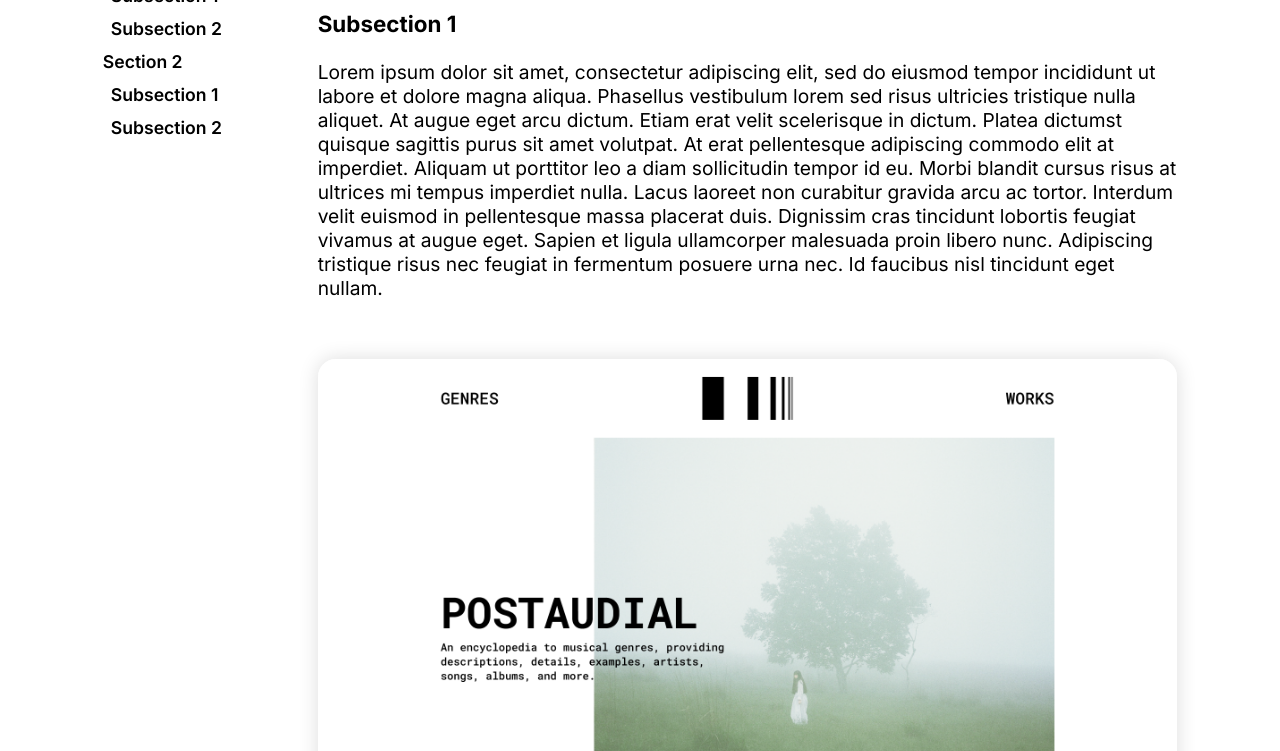
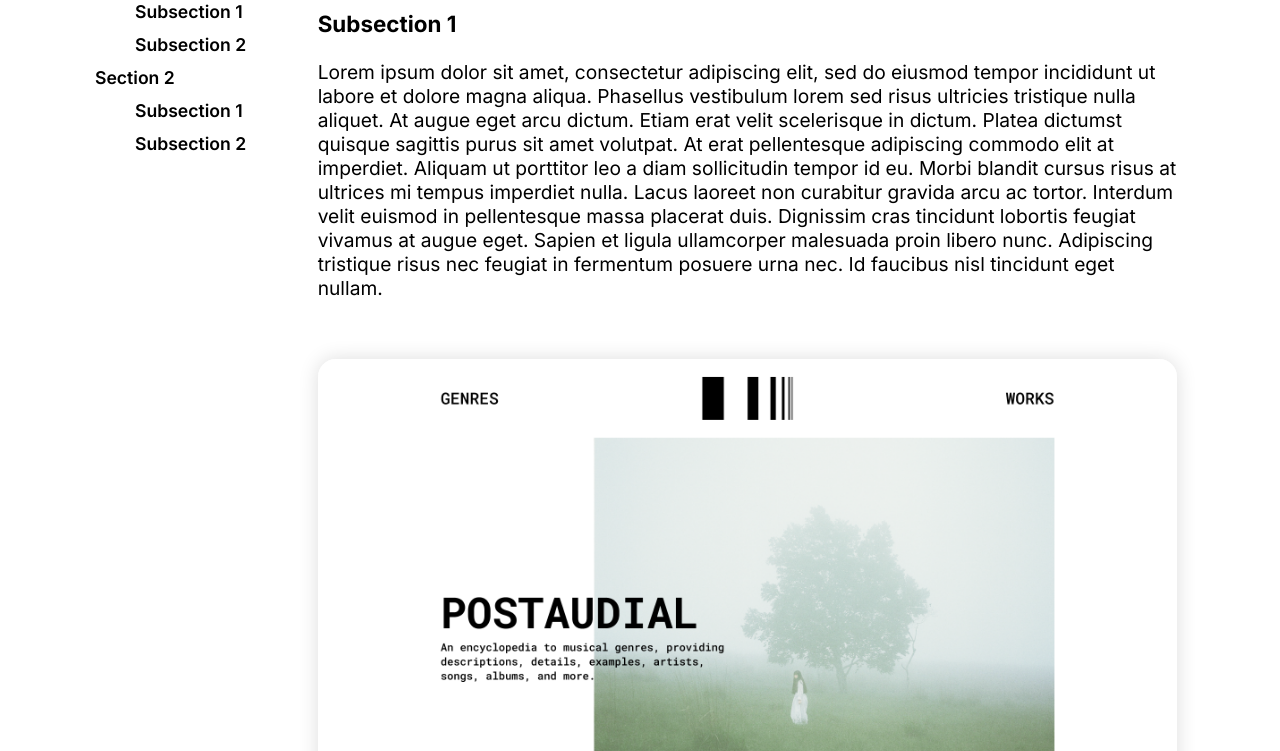
Before and after one commit to nguyentylern/Honeypot, a plain HTML site: page guide.html in a window 1280 px wide. Shown: the part 349-1100 px from the top of the page. Drawn offline with Linux system fonts and the light colour scheme.

Commit message:
i hate css

```diff
--- a/Styles/stylesheet.css
+++ b/Styles/stylesheet.css
@@ -180,10 +180,53 @@ main {
     grid-template-columns: 1fr 4fr;
 }
 
+/* slightly less bad aside nav */
+
+.guide > aside > ul {
+    position: fixed;
+    top: 50%;
+    transform: translate(-25%, -50%);
+    list-style-type: none;
+}
+
+.guide > aside > ul > li > a {
+    text-decoration: none;
+    font-size: 110%;
+    color: black;
+    font-weight: 600;
+}
+
+.guide > aside > ul > li > a:hover {
+    text-decoration: underline;
+}
+
+.guide > aside > ul > li > ul {
+    list-style-type: none;
+    padding-top: 12px;
+}
+
+.guide > aside > ul > li > ul > li {
+    padding-bottom: 12px;
+}
+
+.guide > aside > ul > li > ul > li > a {
+    text-decoration: none;
+    font-size: 110%;
+    color: black;
+    font-weight: 600;
+}
+
+.guide > aside > ul > li > ul > li > a:hover {
+    text-decoration: underline;
+}
+
+/* worse aside nav */
+
 .guide > aside > div {
     position: fixed;
     top: 50%;
     transform: translate(0%, -50%);
+    display: none;
 }
 
 .guide > aside > div > a {
@@ -202,6 +245,8 @@ main {
 .guide > aside > div > .subsection {
     padding-left: 8px;
 }
+
+/* guide main article */
 
 .guide > article {
     padding-bottom: 8%;
--- a/guide.html
+++ b/guide.html
@@ -27,6 +27,23 @@
         </nav>
         <main class="guide">
             <aside>
+                <ul>
+                    <li>
+                        <a href="#s1">Section 1</a>
+                        <ul>
+                            <li><a href="#ss1">Subsection 1</a></li>
+                            <li><a href="#ss2">Subsection 2</a></li>
+                        </ul>
+                    </li>
+                    <li>
+                        <a href="#s2">Section 2</a>
+                        <ul>
+                            <li><a href="#ss3">Subsection 1</a></li>
+                            <li><a href="#ss4">Subsection 2</a></li>
+                        </ul>
+                    </li>
+                </ul>
+                <!--
                     <div>
                         <a href="#s1" class="section">Section 1</a>
                         <a href="#ss1" class="subsection">Subsection 1</a>
@@ -35,6 +52,7 @@
                         <a href="#ss3" class="subsection">Subsection 1</a>
                         <a href="#ss4" class="subsection">Subsection 2</a>
                     </div>
+                -->
             </aside>
             <article>
                 <h1>A guide to protecting your online privacy.</h1>
--- a/privacy.html
+++ b/privacy.html
@@ -8,6 +8,7 @@
         <meta name="viewport" content="width=device-width, initial-scale=1">
         <link rel="stylesheet" href="Styles/stylesheet.css">
         <link rel="icon" type="image/x-icon" href="Media/logo.png">
+        <script src="Scripts/form-script.js"></script>
     </head>
     <body>
         <nav>
@@ -25,6 +26,12 @@
                 <a href="about.html" class="about-link">About</a>
             </div>
         </nav>
+        <main>
+            <form name="myForm" action="/privacy.html" onsubmit="return validateForm()" method="post">
+                Name: <input type="text" name="fname">
+                <input type="submit" value="Submit">
+            </form>
+        </main>
         <footer>
             <div class="footer-column-1">
                 <a href="index.html">Honeypot</a>
```
Also changed, not shown: Scripts/form-script.js (added, +12 -0 lines). Lines whose indentation alone changed are shown as unchanged.
